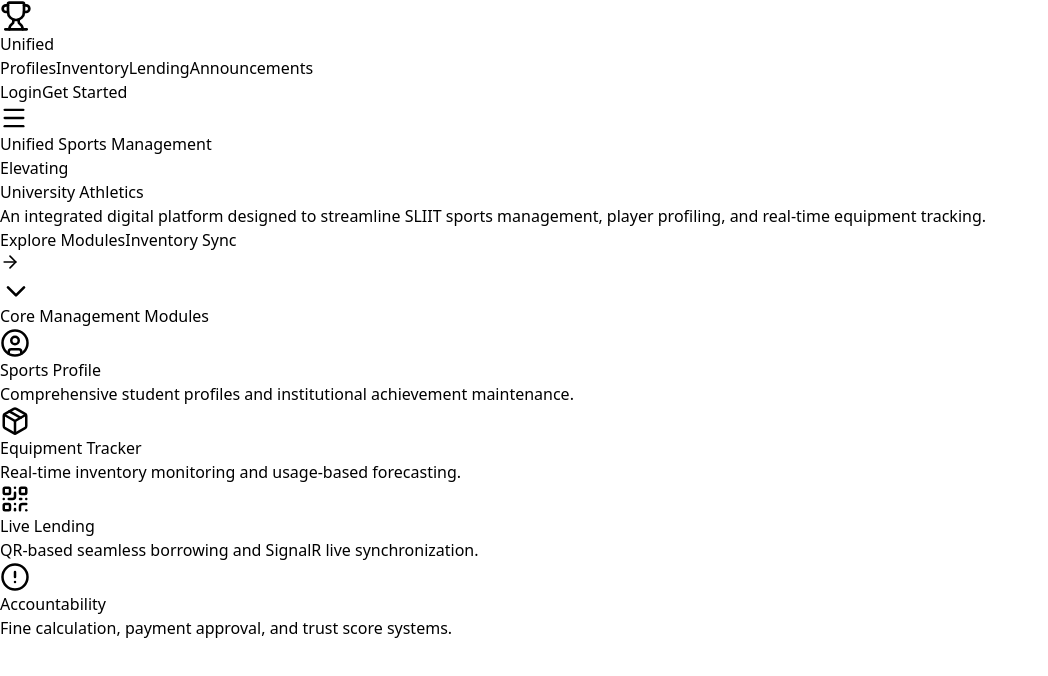
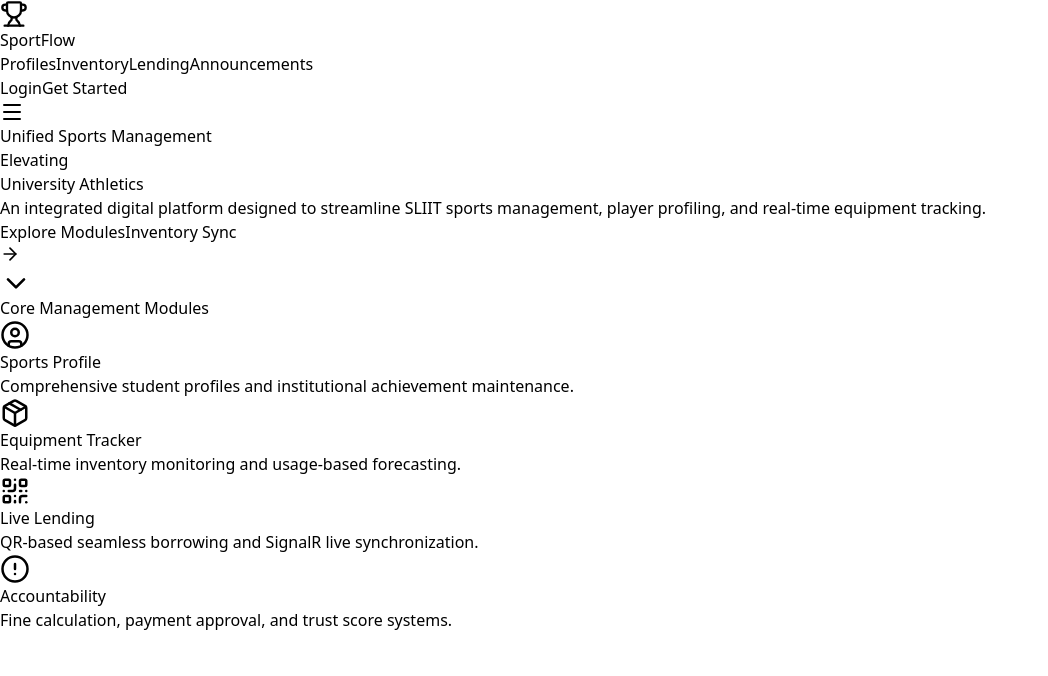
Before and after one commit to supuna18/StudentApp, a React app in the folder frontend/: page / in a window 1280 px wide. Shown: the top 676 px of the page, without its empty margins (0-1048 px from the left). Built offline with nearby package versions, Linux system fonts and the light colour scheme; grey boxes are pictures that could not be loaded; the HTML template or start-up script is replaced by a standard one.

Commit message:
Update nav bar.jsx

```diff
--- a/frontend/src/components/Navbar.jsx
+++ b/frontend/src/components/Navbar.jsx
@@ -1,43 +1,74 @@
+import { useState, useEffect } from "react";
 import { motion } from "framer-motion";
 import { Trophy, Menu } from "lucide-react";
 
 const Navbar = () => {
+  const [isScrolled, setIsScrolled] = useState(false);
+
+  // Scroll කරන ප්‍රමාණය අනුව state එක මාරු කරනවා
+  useEffect(() => {
+    const handleScroll = () => {
+      if (window.scrollY > 50) {
+        setIsScrolled(true);
+      } else {
+        setIsScrolled(false);
+      }
+    };
+    window.addEventListener("scroll", handleScroll);
+    return () => window.removeEventListener("scroll", handleScroll);
+  }, []);
+
   return (
     <motion.nav
       initial={{ y: -100 }}
       animate={{ y: 0 }}
-      transition={{ duration: 0.5 }}
-      className="fixed top-0 w-full z-50 bg-white/80 backdrop-blur-md border-b border-blue-100 px-8 py-4 flex justify-between items-center"
+      className={`fixed top-0 w-full z-50 transition-all duration-300 px-8 md:px-12 py-4 flex justify-between items-center ${
+        isScrolled
+          ? "bg-white/70 backdrop-blur-xl shadow-lg border-b border-blue-100 py-3" // සුදු පසුබිමට ආවම පෙනෙන ලුක් එක
+          : "bg-transparent backdrop-blur-sm border-b border-white/10" // Hero section එකේ තියෙන ලුක් එක
+      }`}
     >
-      {/* Logo Section */}
+      {/* Logo */}
       <div className="flex items-center gap-2">
-        <Trophy className="text-blue-600" size={32} />
-        <span className="text-2xl font-bold text-blue-900 tracking-tight">
-          Uni<span className="text-blue-600">fied</span>
+        <Trophy className={isScrolled ? "text-blue-600" : "text-blue-400"} size={28} />
+        <span className={`text-2xl font-bold tracking-tight transition-colors ${
+          isScrolled ? "text-blue-950" : "text-white"
+        }`}>
+          Sport<span className="text-blue-500">Flow</span>
         </span>
       </div>
 
-      {/* Desktop Menu */}
-      <div className="hidden md:flex items-center gap-8 text-blue-900 font-medium">
-        <a href="#" className="hover:text-blue-600 transition-colors">Profiles</a>
-        <a href="#" className="hover:text-blue-600 transition-colors">Inventory</a>
-        <a href="#" className="hover:text-blue-600 transition-colors">Lending</a>
-        <a href="#" className="hover:text-blue-600 transition-colors">Announcements</a>
+      {/* Menu Links */}
+      <div className={`hidden md:flex items-center gap-8 font-semibold text-sm uppercase tracking-widest transition-colors ${
+        isScrolled ? "text-slate-700" : "text-white/80"
+      }`}>
+        {["Profiles", "Inventory", "Lending", "Announcements"].map((item) => (
+          <a
+            key={item}
+            href={`#${item.toLowerCase()}`}
+            className="hover:text-blue-500 transition-colors relative group"
+          >
+            {item}
+            <span className="absolute -bottom-1 left-0 w-0 h-0.5 bg-blue-500 transition-all group-hover:w-full"></span>
+          </a>
+        ))}
       </div>
 
-      {/* CTA Button */}
-      <div className="flex items-center gap-4">
-        <button className="hidden md:block text-blue-600 font-semibold hover:text-blue-800">
+      {/* Buttons */}
+      <div className="flex items-center gap-5">
+        <button className={`hidden sm:block font-bold transition-colors ${
+          isScrolled ? "text-blue-600 hover:text-blue-800" : "text-white hover:text-blue-300"
+        }`}>
           Login
         </button>
         <motion.button
           whileHover={{ scale: 1.05 }}
           whileTap={{ scale: 0.95 }}
-          className="bg-blue-600 text-white px-5 py-2 rounded-full font-semibold shadow-lg shadow-blue-200 hover:bg-blue-700 transition-all"
+          className="bg-blue-600 text-white px-6 py-2.5 rounded-lg font-bold shadow-lg shadow-blue-500/30 hover:bg-blue-700 transition-all"
         >
           Get Started
         </motion.button>
-        <Menu className="md:hidden text-blue-900" size={28} />
+        <Menu className={`md:hidden ${isScrolled ? "text-blue-950" : "text-white"}`} />
       </div>
     </motion.nav>
   );
```
